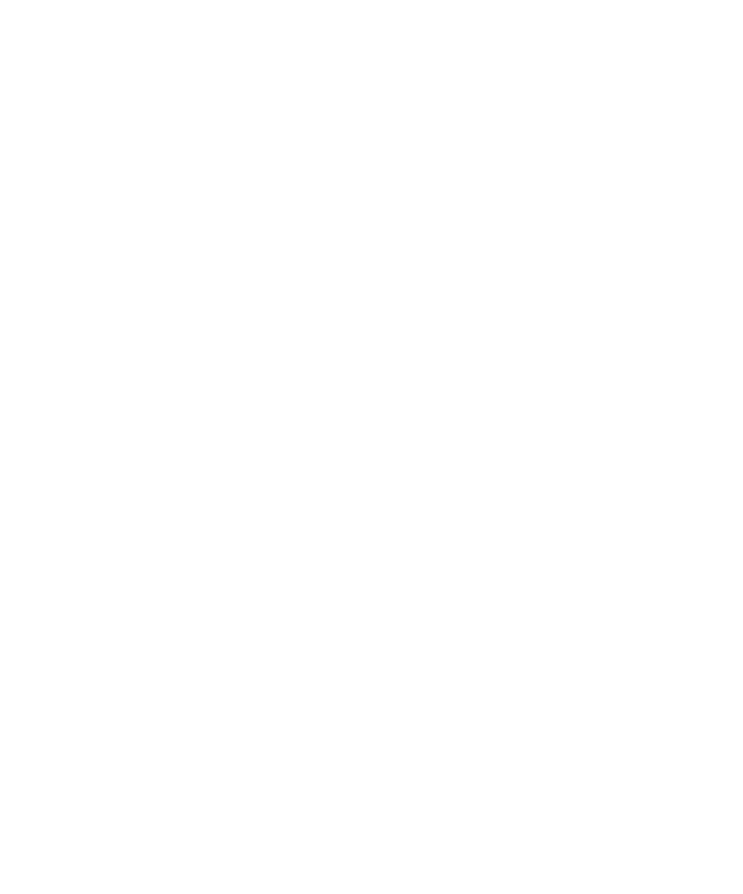
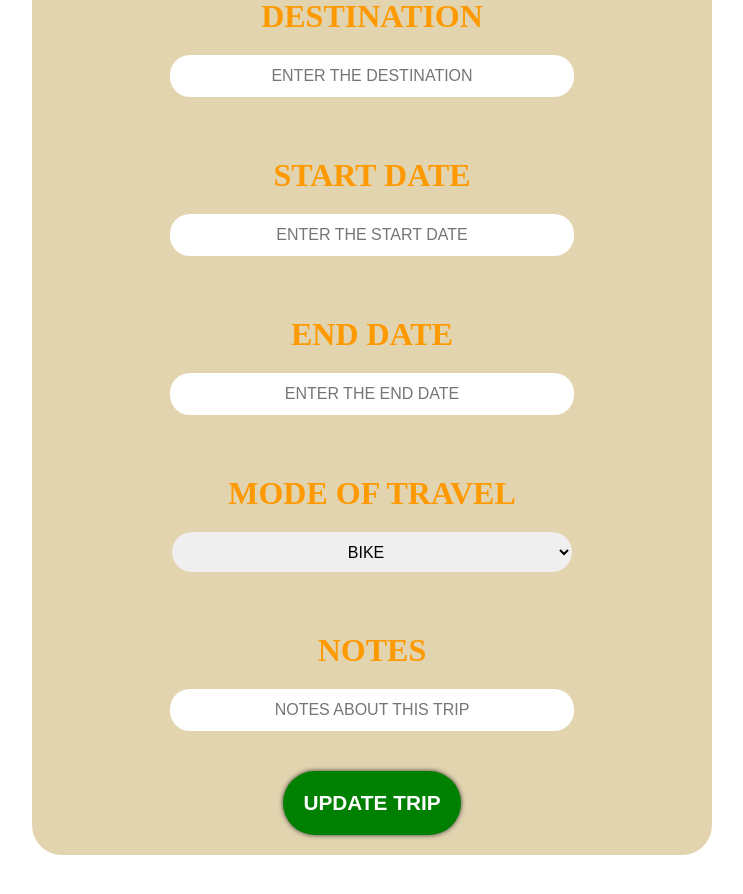
Before and after one commit to Sundar-Pachamuthu/Travel-Planner, a React (Create React App) app in the folder travel-planner-frontend/: page /update/1 in a window 1280 px wide. Before the commit this address had no page. Shown: the part 480-1374 px from the top of the page, without its empty margins (268-1011 px from the left). Before the commit the page ends 800 px from the top, so only its background shows below. Built offline with nearby package versions, Linux system fonts and the light colour scheme; no server answers.

Commit message:
css added for page 1 , addtrip and update trip

```diff
--- a/travel-planner-frontend/src/App.js
+++ b/travel-planner-frontend/src/App.js
@@ -17,7 +17,7 @@
         <Route path='/login' element={<Login/>} />
         <Route path='/page1' element={<Page1/>} />
         <Route path='/create' element={<Create/>}/>
-        <Route path='/update' element={<Update/>}/>
+        <Route path='/update/:id' element={<Update/>}/>
 
       </Routes>
 
--- a/travel-planner-frontend/src/Components/AddTrip/AddTrip.jsx
+++ b/travel-planner-frontend/src/Components/AddTrip/AddTrip.jsx
@@ -1,6 +1,6 @@
 import React, { useEffect, useState } from 'react'
 import { Await, Link } from 'react-router-dom';
-
+import './AddTrip.css'
 
 const AddTrip = () => {
 
@@ -46,10 +46,10 @@
   return (
     <div  className='addtrip'>
       <div className="displaytrip">
-        <Link to='/create' > Add Trip+</Link>
+          <Link  style={{textDecoration:"none"}} to='/create' >  <h4> Add Trip+ </h4> </Link>
         <table>
           <thread>
-            <tr>
+            <tr className='head'>
               <th>START</th>
               <th>DESTINATION</th>
               <th>START DATE</th>
@@ -61,16 +61,17 @@
             </thread>
             <tbody>
               {allTripPlans.map((trip,i)=>{
-                return <tr key={i}>
-                  <td> $ {trip.start} </td>
+                return <tr key={i} className='list'>
+                  <td> {trip.start} </td>
                   <td> {trip.destination} </td>
                   <td> {trip.start_date} </td>
                   <td> {trip.end_date} </td>
                   <td> {trip.mode} </td>
                   <td> {trip.notes} </td>
-                  <td> <p> <Link to='/update' > update </Link> </p>
-                  <p onClick={()=>{deleteTripPlan(trip.id)}} >delete</p> </td>
-
+                  <td className='btnn' > <p> <Link to={`/update/${trip._id}`} className='updatebtn' > update </Link> </p>
+                  <p onClick={()=>{deleteTripPlan(trip.id)}} className='deletebtn' > delete </p>
+                  </td>
+                {/* <hr /> */}
                   </tr>
               })}
             </tbody>
--- a/travel-planner-frontend/src/Components/Create/Create.css
+++ b/travel-planner-frontend/src/Components/Create/Create.css
@@ -0,0 +1,66 @@
+.create{
+    display: flex;
+    align-items: center;
+    justify-content: center;
+    min-height: 100vh;
+    text-transform: uppercase;
+}
+.create form{
+    margin-top: 10rem;
+    padding: 20px;
+    width: 50%;
+    background-color: var(--mainTextColour);
+    border-radius: 30px;
+    display: flex;
+    flex-direction: column;
+    /* gap: 10px; */
+    justify-content: center;
+    align-items: center;
+    text-align: center;
+    margin-bottom: 5rem;
+}
+.create form h1{
+    font-size: 3rem;
+    color: var(--backgroundColour);
+    text-shadow: 0px 0px 5px #7d7474;
+}
+.create form h6{
+    font-size: 2rem;
+    color: rgb(254, 153, 0);
+    margin: 20px 0px;
+}
+.create form input, select{
+    width: 400px;
+    outline: none;
+    border: none;
+    border-radius: 20px;
+    text-align: center;
+    min-height: 40px;
+    text-transform: uppercase;
+    font-size: 16px;
+    margin-bottom: 40px;
+    color: #000;
+}
+option{
+    font-weight: 700;
+    color: var(--mainTextColour);
+}
+.addtripbtn{
+    text-transform: uppercase;
+    text-decoration: none;
+    font-size: 1.3rem;
+    font-weight: 700;
+    color: white;
+    background: green;
+    padding: 20px;
+    border-radius: 100px;
+    box-shadow: 0px 0px 5px var(--backgroundColour);
+    transition: .7s;
+    border: none;
+
+}
+.addtripbtn:hover{
+    color: green;
+    background: white;
+    transition: .7s;
+}
--- a/travel-planner-frontend/src/Components/Create/Create.jsx
+++ b/travel-planner-frontend/src/Components/Create/Create.jsx
@@ -1,14 +1,7 @@
 import React, { useState } from 'react'
+import '../Create/Create.css';
 
 const Create = () => {
-
-  // const [start,setStart] = useState;
-  // const [destination,setDestination] = useState;
-  // const [sdate,setSdate] = useState;
-  // const [edate,setEdate] = useState;
-  // const [mode,setMode] = useState;
-  // const [notes,setNotes] = useState;
-
 
   const [tripDetails,setTripDetails] = useState({
     // user_id:"",
@@ -42,7 +35,7 @@
       }).then((response)=> response.json())
       .then((data)=>responseData=data)
       if(responseData.success){
-        alert("SUCCESS");
+        alert("TRIP PLAN ADDED");
         window.location.replace("/page1");
       }
       else{
@@ -67,12 +60,12 @@
 
             <div className="input-create">
               <h6>start date</h6>
-              <input type="date" placeholder='enter the start date' name='start_date' className='input' onChange={changehandler}  required />
+              <input type="text" placeholder='DD/MM/YYYY' name='start_date' className='input' onChange={changehandler}  required />
             </div>
 
             <div className="input-create">
               <h6>end date</h6>
-              <input type="date" placeholder='enter the end date' name='end_date' className='input' onChange={changehandler}  required />
+              <input type="text" placeholder='DD/MM/YYYY' name='end_date' className='input' onChange={changehandler}  required />
             </div>
 
             <div className="input-create">
@@ -91,7 +84,7 @@
               <input type="text" placeholder='notes about this trip' name='notes' className='input' onChange={changehandler}  />
             </div>
 
-            <button type='submit' onClick={() => {addTrip()}} > add trip</button>
+            <button type='submit' className='addtripbtn' onClick={() => {addTrip()}} > add trip</button>
 
         </form>
       </div>
--- a/travel-planner-frontend/src/Components/Update/Update.jsx
+++ b/travel-planner-frontend/src/Components/Update/Update.jsx
@@ -1,33 +1,115 @@
-import React from 'react'
+import {React , useEffect, useState} from 'react'
+import { useParams, useNavigate} from 'react-router-dom';
+import axios from 'axios';
 
 const Update = () => {
+
+  const {id} = useParams();
+  const [start,setStart] = useState();
+  const [destination,setDestination] = useState();
+  const [start_date,setSdate] = useState();
+  const [end_date,setEdate] = useState();
+  const [mode,setMode] = useState();
+  const [notes,setNotes] = useState();
+  const navigate = useNavigate();
+
+  useEffect(()=>{
+    axios.get('http://localhost:3030/getTripId/'+id)
+    .then(result => {console.log(result)
+      setStart(result.data.start)
+      setDestination(result.data.destination)
+      setSdate(result.data.start_date)
+      setEdate(result.data.end_date)
+      setMode(result.data.mode)
+      setNotes(result.data.notes)
+    })
+    .catch(err => console.log(err))
+  }, [])
+
+  // const updateTrip = async ()=>{
+  //   console.log("Add Trip function exicuted", tripDetails);
+  //   let responseData;
+  //   await fetch('http://localhost:3030/updateTrip',{
+  //     method:'PUT',
+  //     headers:{
+  //       Accept:'application/form-data',
+  //       'Content-Type':'application/json',
+  //     },
+  //     body:JSON.stringify(tripDetails),
+  //   }).then((response)=> response.json())
+  //   .then((data)=>responseData=data)
+  //   if(responseData.success){
+  //     alert("TRIP PLAN UPDATED");
+  //     window.location.replace("/page1");
+  //   }
+  //   else{
+  //     alert("FAILED" + responseData.errors )
+  //   }
+
+  // }
+
+  const submit =(e) =>{
+    e.preventDefault();
+  }
+
+
+  const updateTrip = async ()=> {
+    console.log("update function called");
+    axios.put("http://localhost:3030/updateTrip" + id, {start,destination,start_date,end_date,mode,notes})
+    .then(result =>{
+      console.log(result)
+      navigate('/page1')
+    })
+    .catch(err => console.log(err))
+  }
+
+  // const [tripDetails,setTripDetails] = useState({
+  //   // user_id:"",
+  //   start:"",
+  //   destination:"",
+  //   start_date:"",
+  //   end_date:"",
+  //   mode:"bike",
+  //   notes:"  ",
+  // })
+
+  // const submit =(e) =>{
+  //   e.preventDefault();
+  // }
+
+  // const changehandler = (e) =>{
+  //   setTripDetails({...tripDetails,[e.target.name]:e.target.value})
+  // }
+
+
+
   return (
-    <div className='update'>
-        <form action="" className='create-form'>
+    <div className='create'>
+        <form action="" onSubmit={submit} className='create-form'>
             <h1>update trip</h1>
             <div className="input-create">
               <h6>start</h6>
-              <input type="text" placeholder='enter the start location' className='input' />
+              <input type="text" placeholder='enter the start location' className='input' value={start} onChange={(e)=>{setStart(e.target.value)}} />
             </div>
 
             <div className="input-create">
               <h6>destination</h6>
-              <input type="text" placeholder='enter the destination' className='input' />
+              <input type="text" placeholder='enter the destination' className='input' value={destination} onChange={(e)=>{setDestination(e.target.value)}}  />
             </div>
 
             <div className="input-create">
               <h6>start date</h6>
-              <input type="date" placeholder='enter the start date' className='input' />
+              <input type="text" placeholder='enter the start date' className='input' value={start_date} onChange={(e)=>{setSdate(e.target.value)}} />
             </div>
 
             <div className="input-create">
               <h6>end date</h6>
-              <input type="date" placeholder='enter the end date' className='input' />
+              <input type="text" placeholder='enter the end date' className='input' value={end_date} onChange={(e)=>{setEdate(e.target.value)}}  />
             </div>
 
             <div className="input-create">
               <h6>mode of travel</h6>
-              <select name="" id="">
+              <select name="" id="" value={mode} onChange={setMode} >
                 <option value="bike">bike</option>
                 <option value="train">train</option>
                 <option value="car">car</option>
@@ -38,10 +120,10 @@
 
             <div className="input-create">
               <h6>notes</h6>
-              <input type="text" placeholder='notes about this trip' className='input' />
+              <input type="text" placeholder='notes about this trip' className='input' value={notes} onChange={(e)=>{setNotes(e.target.value)}} />
             </div>
 
-            <button type='submit'> add trip</button>
+            <button type='submit' className='addtripbtn' onClick={() => {updateTrip()}} > update trip</button>
 
         </form>
 
```
Also changed, not shown: travel-planner-frontend/src/Components/AddTrip/AddTrip.css (+118 -0 lines), 1 other file (tests, documents, lock files or other folders).
